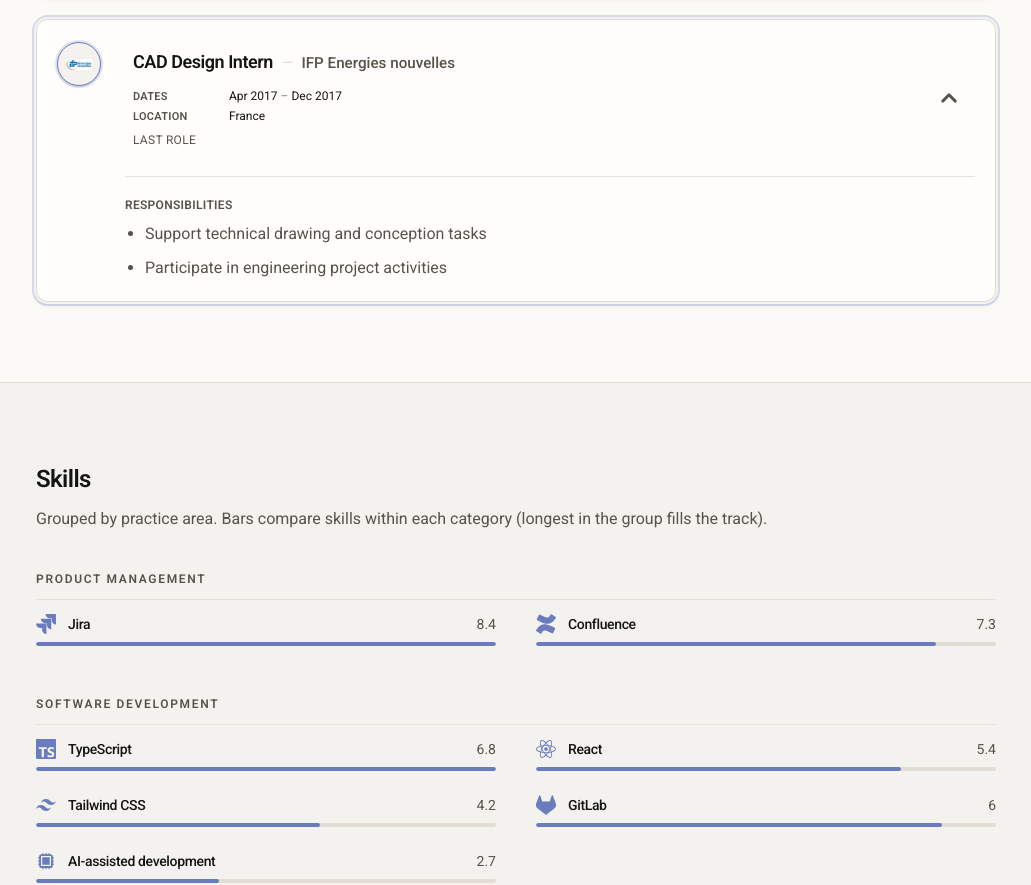
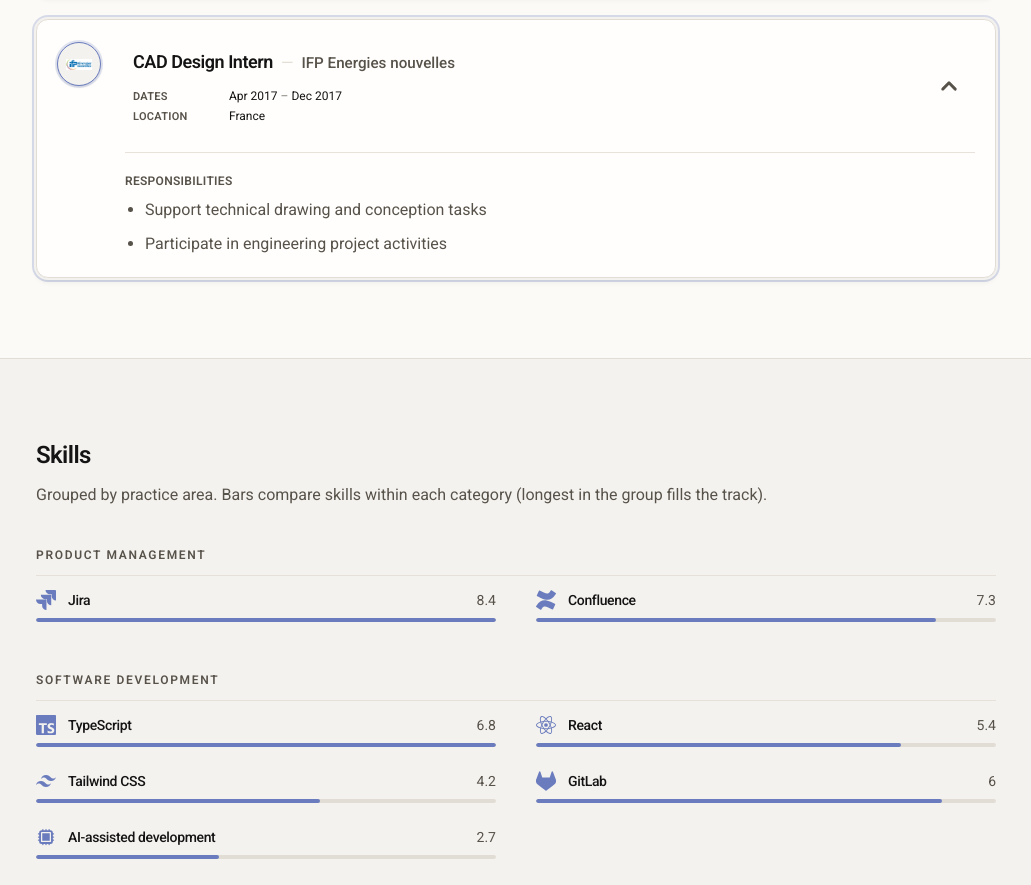
Before and after one commit to MattGlsn/resume, a React (Vite) app: page / in a window 1280 px wide. Shown: the part 2781-3666 px from the top of the page, without its empty margins (124-1155 px from the left). Built offline with nearby package versions, Linux system fonts and the light colour scheme; the HTML template or start-up script is replaced by a standard one.

Commit message:
Fixed UI bug

```diff
--- a/src/components/Experience.tsx
+++ b/src/components/Experience.tsx
@@ -52,13 +52,11 @@
       <ol className="mt-12 list-none space-y-5 p-0 sm:space-y-6">
         {items.map((role, index) => {
           const isExpanded = expandedIds.has(role.id);
-          const isLast = index === items.length - 1;
 
           return (
             <ExperienceCard
               index={index}
               isExpanded={isExpanded}
-              isLast={isLast}
               key={role.id}
               onToggle={() => toggle(role.id)}
               role={role}
--- a/src/components/ExperienceCard.tsx
+++ b/src/components/ExperienceCard.tsx
@@ -82,7 +82,6 @@
 export type ExperienceCardProps = Readonly<{
   role: ExperienceRole;
   isExpanded: boolean;
-  isLast: boolean;
   /** 0-based position in the list; drives the on-mount entrance stagger. */
   index?: number;
   onToggle: () => void;
@@ -102,7 +101,7 @@
 }
 
 export function ExperienceCard(props: ExperienceCardProps) {
-  const { role, isExpanded, isLast, index = 0, onToggle } = props;
+  const { role, isExpanded, index = 0, onToggle } = props;
   const reduceMotion = useReducedMotion() ?? false;
 
   const entranceDelay = reduceMotion ? 0 : Math.min(index * 0.06, 0.3);
@@ -214,9 +213,6 @@
                     location={role.location}
                     startDate={role.startDate}
                   />
-                  {isLast ? (
-                    <p className="mt-2 text-xs uppercase tracking-wide text-muted-foreground">Last role</p>
-                  ) : null}
                 </>
               )}
             </div>
```
Also changed, not shown: 1 other file (tests, documents, lock files or other folders).
